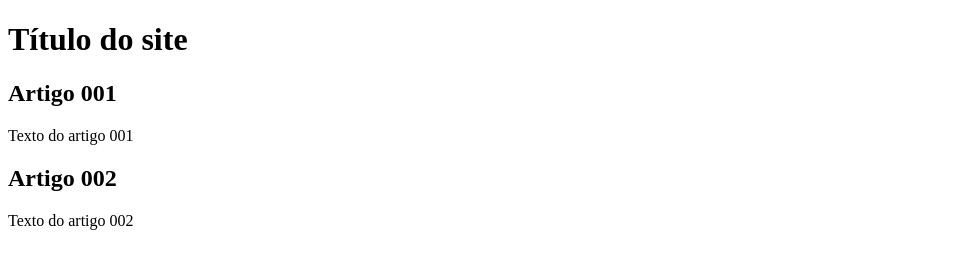
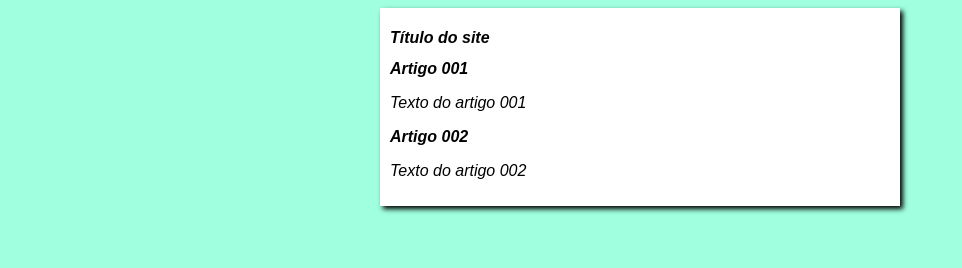
Before and after one commit to uRexxy/projeto-site, a plain HTML site: page index.html in a window 1280 px wide. Shown: the whole page, without its empty margins (0-962 px from the left). Drawn offline with Linux system fonts and the light colour scheme.

Commit message:
iniciei o desgine

```diff
--- /dev/null
+++ b/estilos/style.css
@@ -0,0 +1,18 @@
+* {
+    font-family: Arial, Helvetica, sans-serif;
+    font-size: 16px;
+    font-style: italic;
+}
+
+body {
+    background-color: rgb(159, 255, 223);
+
+}
+
+main {
+    background-color: white;
+    width: 500px;
+    margin: auto;
+    padding: 10px;
+    box-shadow: 3px 3px 5px black;
+}
--- a/index.html
+++ b/index.html
@@ -4,6 +4,7 @@
     <meta charset="UTF-8">
     <meta name="viewport" content="width=device-width, initial-scale=1.0">
     <title>titulo</title>
+    <link rel="stylesheet" href="estilos/style.css">
 </head>
 <body>
     <main>
```
